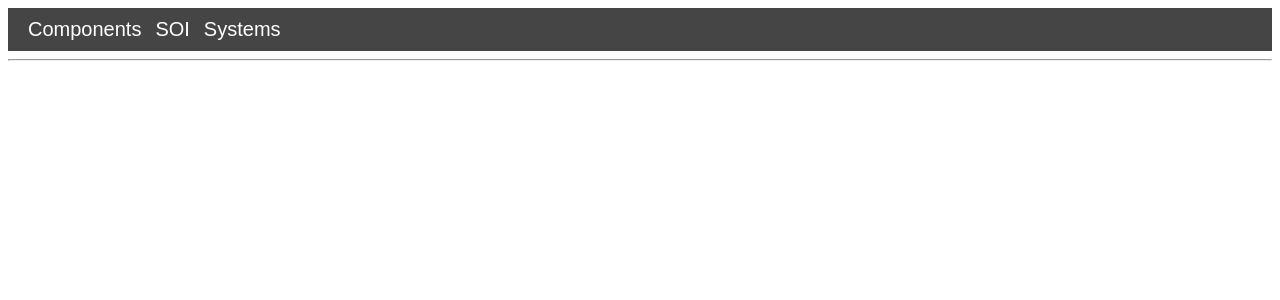
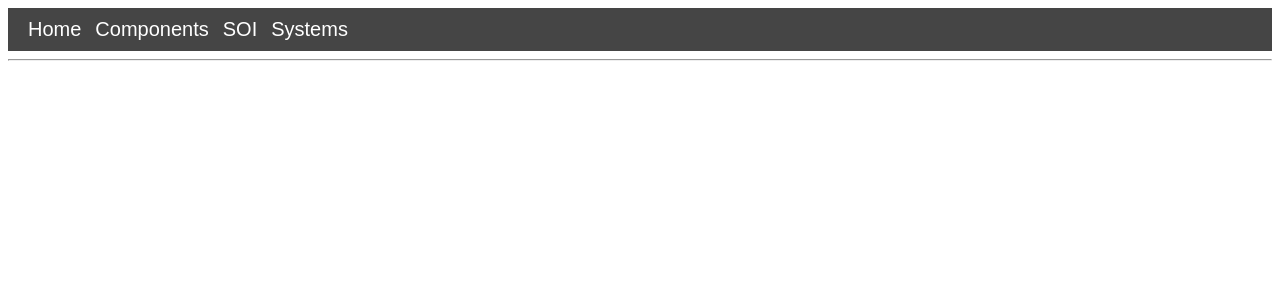
Before and after one commit to johnny-sky91/COMPanion, a Flask app: page / in a window 1280 px wide. Shown: the top 300 px of the page. Run offline with Flask 3, Linux system fonts and the light colour scheme.

Commit message:
Update base.html

```diff
--- a/app/templates/base.html
+++ b/app/templates/base.html
@@ -8,6 +8,7 @@
         <!-- menu -->
         <div class="menu">
             <div>
+                <a href="/home">Home</a></a>
                 <a href="/components_list">Components</a></a>
                 <a href="/soi_list">SOI</a>
                 <a href="/systems_list">Systems</a>
```
